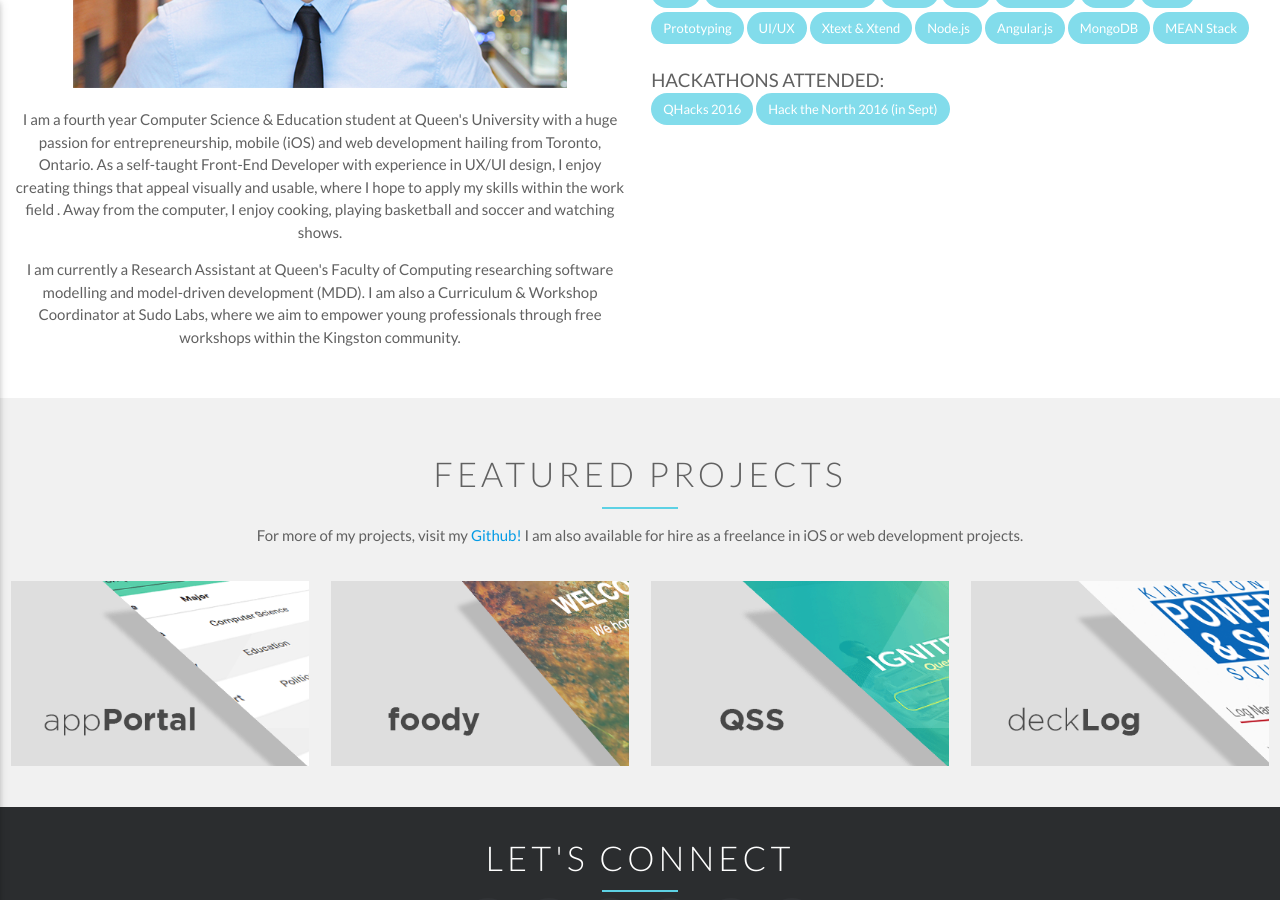
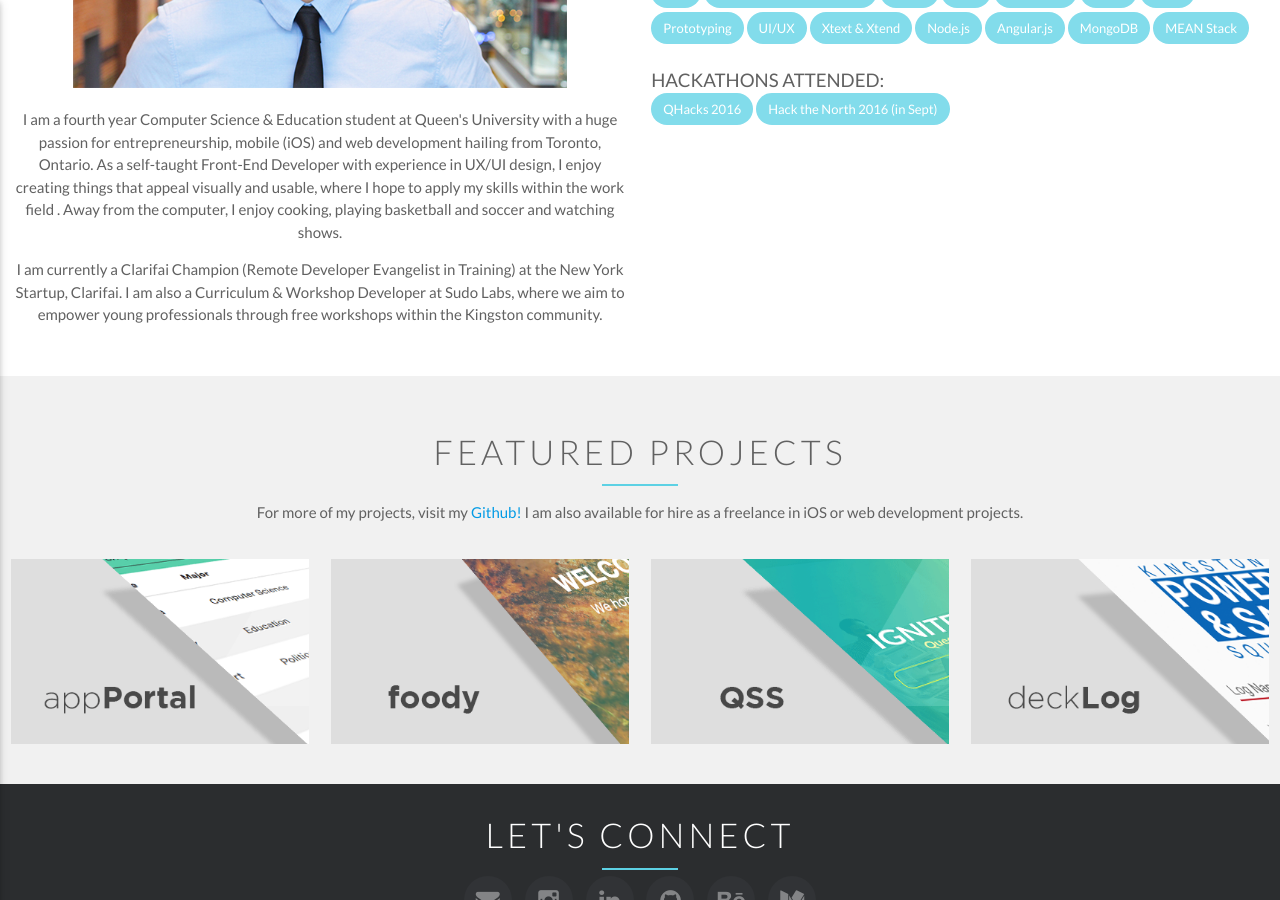
Before and after one commit to Web-Dev-Collaborative/Personal-Website-V2, a Jekyll site: the page built from index.html, in a window 1280 px wide and 900 px high, scrolled down 1374 px. Built offline with Jekyll 4.4.1, drawn with Linux system fonts in a browser that asks for light colours; nearby versions of some CDN libraries.

Commit message:
Updated resume

```diff
--- a/_includes/about.html
+++ b/_includes/about.html
@@ -11,7 +11,7 @@
 	<div class="row">
 		<div class="col s12 m6 l6 center">
 			<img id='pic' src="img/raymond.jpg">
-			<p id="desc">I am a fourth year Computer Science &amp; Education student at Queen's University with a huge passion for entrepreneurship, mobile (iOS) and web development hailing from Toronto, Ontario. As a self-taught Front-End Developer with experience in UX/UI design, I enjoy creating things that appeal visually and usable, where I hope to apply my skills within the work field . Away from the computer, I enjoy cooking, playing basketball and soccer and watching shows.</p><p id="desc">I am currently a Research Assistant at Queen's Faculty of Computing researching software modelling and model-driven development (MDD). I am also a Curriculum &amp; Workshop Coordinator at Sudo Labs, where we aim to empower young professionals through free workshops within the Kingston community.</p>
+			<p id="desc">I am a fourth year Computer Science &amp; Education student at Queen's University with a huge passion for entrepreneurship, mobile (iOS) and web development hailing from Toronto, Ontario. As a self-taught Front-End Developer with experience in UX/UI design, I enjoy creating things that appeal visually and usable, where I hope to apply my skills within the work field . Away from the computer, I enjoy cooking, playing basketball and soccer and watching shows.</p><p id="desc">I am currently a Clarifai Champion (Remote Developer Evangelist in Training) at the New York Startup, Clarifai. I am also a Curriculum &amp; Workshop Developer at Sudo Labs, where we aim to empower young professionals through free workshops within the Kingston community.</p>
 		</div>
 		<div class="col s12 m6 l6">
 			<div class="center">
```
Also changed, not shown: 3 other files.
